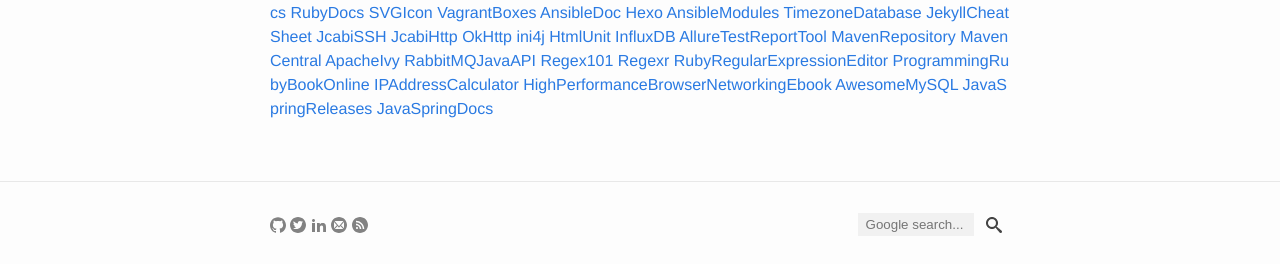
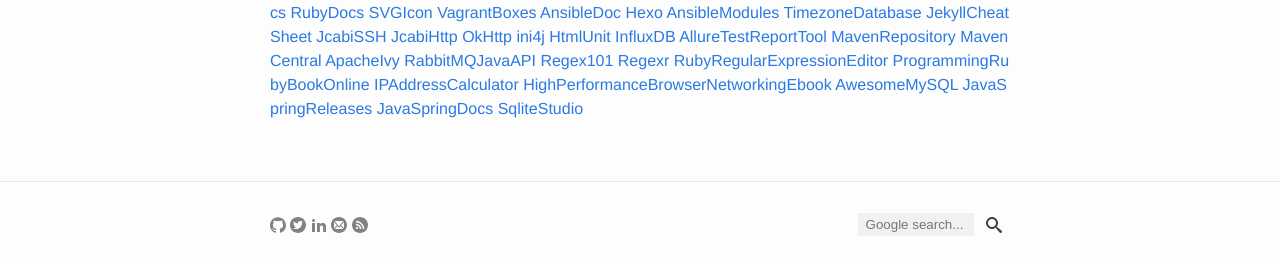
Before and after one commit to yuan-jiang/yuan-jiang.github.io, a Jekyll site: the page built from bookmarks.md, in a window 1280 px wide. Shown: the part 763-1027 px from the top of the page. Built offline with Jekyll 4.4.1, drawn with Linux system fonts in a browser that asks for light colours.

Commit message:
Update bookmarks.yml

```diff
--- a/_data/bookmarks.yml
+++ b/_data/bookmarks.yml
@@ -350,3 +350,5 @@
   link: http://repo.spring.io/release/org/springframework/spring/
 - description: JavaSpringDocs
   link: http://docs.spring.io/spring/docs/current/spring-framework-reference/htmlsingle/
+- description: SqliteStudio
+  link: http://sqlitestudio.pl/
```
